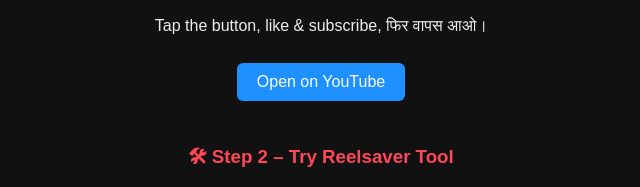
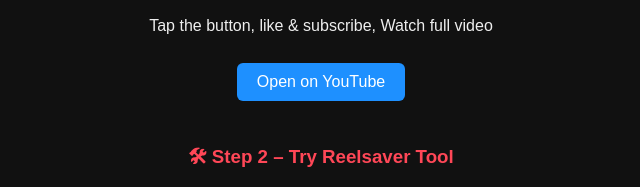
Before and after one commit to saru253/get-your-pcode, a plain HTML site: page index.html in a window 1280 px wide. Shown: the part 309-496 px from the top of the page, 319-959 px from the left. Drawn offline with Linux system fonts and the light colour scheme.

Commit message:
Update index.html

```diff
--- a/index.html
+++ b/index.html
@@ -21,7 +21,7 @@
   <div class="section">
     <iframe width="100%" height="200"
             src="https://www.youtube.com/embed/CpuWVkojqWA" allowfullscreen></iframe>
-    <p>Tap the button, like & subscribe, फिर वापस आओ।</p>
+    <p>Tap the button, like & subscribe, Watch full video </p>
     <button id="ytBtn"
             onclick="taskDone('yt');window.open('https://youtu.be/CpuWVkojqWA?si=MvWt0FF4MWTGXc4C','_blank')">
       Open on YouTube
```
